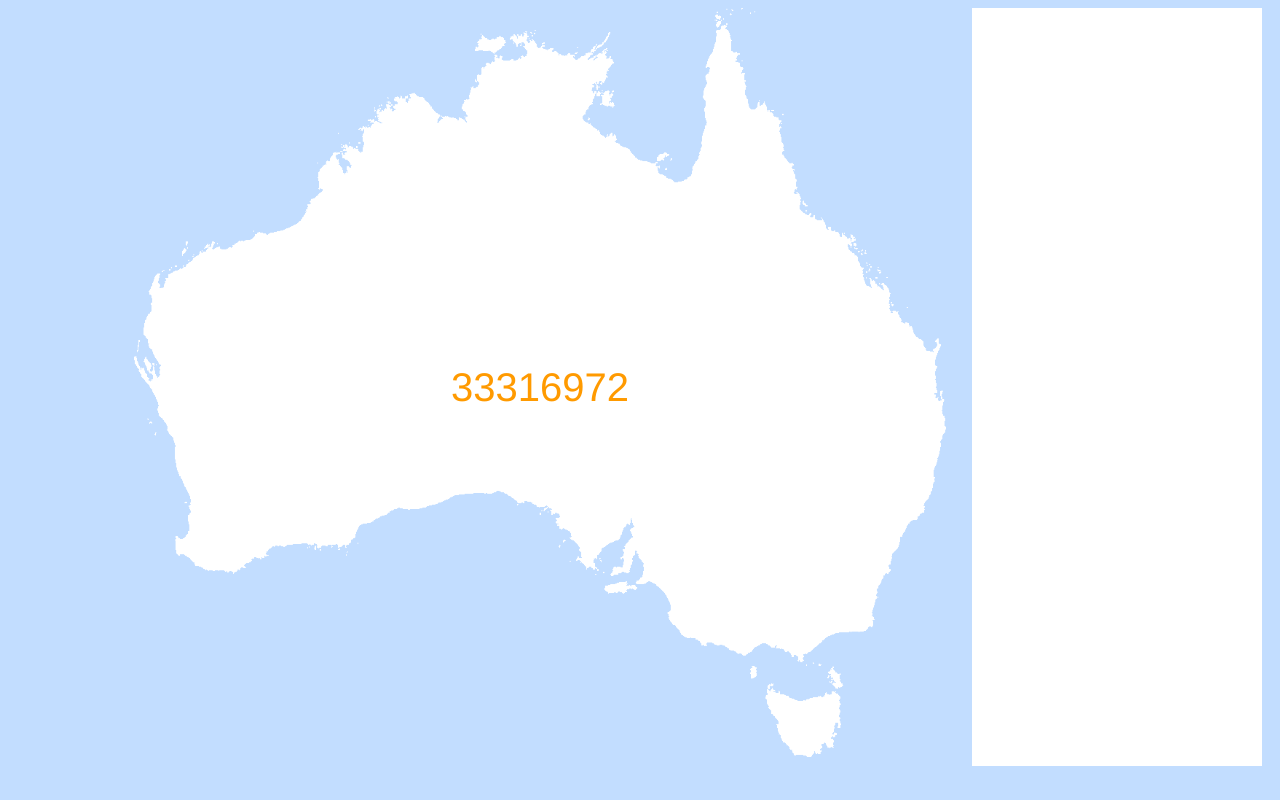
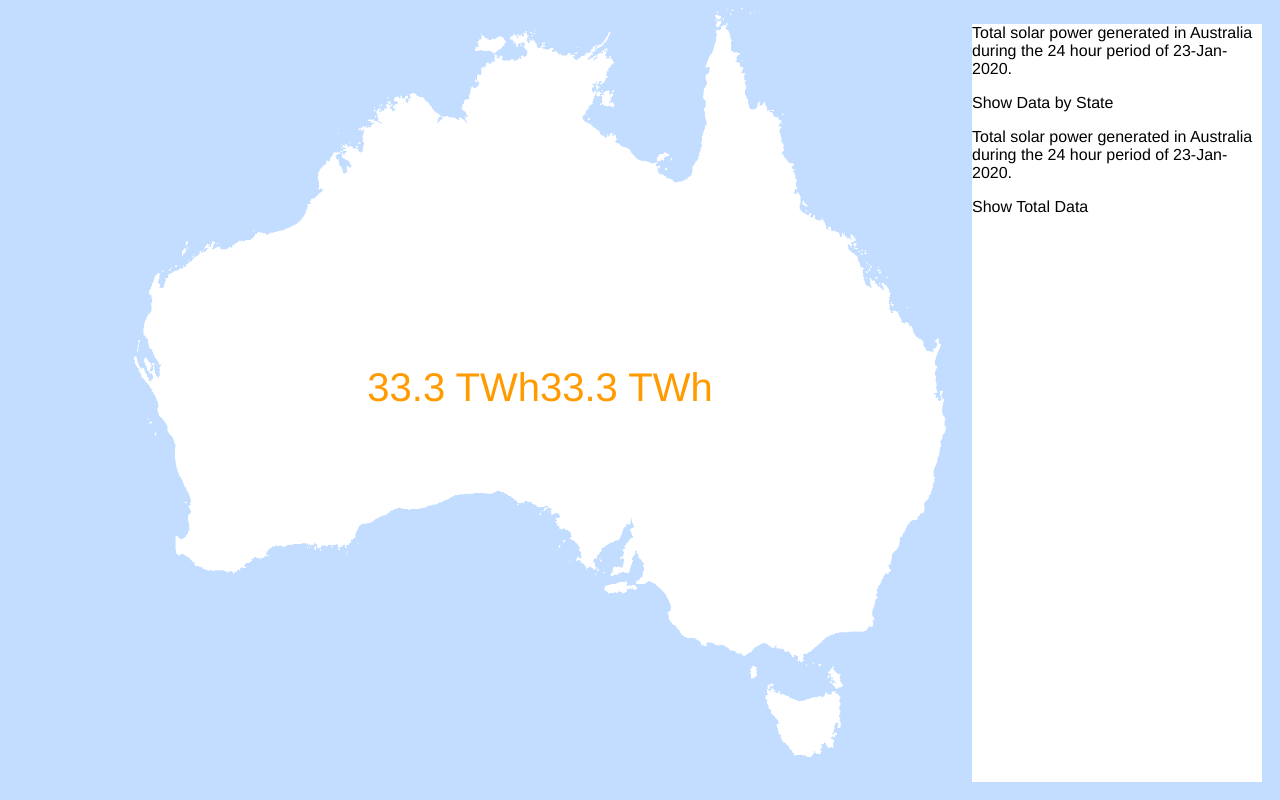
Before and after one commit to jnmaloney/OpenSolarClient, a plain HTML site: page index.html in a window 1280 px wide. Drawn offline with nearby package versions, Linux system fonts and the light colour scheme.

Commit message:
Add files via upload

```diff
--- a/index.html
+++ b/index.html
@@ -1,4 +1,5 @@
 <!DOCTYPE html>
+<meta charset="utf-8">
 <html lang="en" >
 <head>
   <style>
@@ -55,7 +56,7 @@
   </div>
   <!-- Column 2 -->
   <div>
-    <div class="container">
+    <div class="container" id="total">
      <img src="aust-l.png" />
      <!-- <div class="centered">33.3 million kWh</div> -->
      <div class="centered" id="total_power"></div>
@@ -64,37 +65,119 @@
       <div class="auto-resize-square">
       </div>
     </div> -->
+    <div class="container" id="state">
+      <canvas id="myChart"></canvas>
+    </div>
   </div>
   <!-- Column 3 -->
   <div>
-    <canvas class="rightpanel"></canvas>
+    <!-- <canvas class="rightpanel"></canvas> -->
+    <div class="rightpanel">
+      <div>
+        <p>Total solar power generated in Australia during the 24 hour period of 23-Jan-2020.</p>
+        <p><a onclick="show_state()">Show Data by State</a></p>
+      </div>
+      <div>
+        <p>Total solar power generated in Australia during the 24 hour period of 23-Jan-2020.</p>
+        <p><a onclick="show_total()">Show Total Data</a></p>
       </div>
     </div>
+  </div>
+</div>
+<script src="https://cdn.jsdelivr.net/npm/chart.js@2.8.0"></script>
 <script>
+var show_state = function(power) {
+  document.getElementById('state').style.display = 'block';
+  document.getElementById('total').style.display = 'none';
+};
 
+var show_total = function(power) {
+  document.getElementById('state').style.display = 'none';
+  document.getElementById('total').style.display = 'block';
+};
+show_total();
 
+var setTotalPower = function(power) {
+
+  //
+  // Format string and display total daily power in TWh
+  //
+  var power_value = (power*1e-6).toLocaleString(
+    undefined, // leave undefined to use the browser's locale,
+               // or use a string like 'en-US' to override it.
+    { maximumFractionDigits: 1 ,
+      minimumFractionDigits: 1 }
+  );
+  power_value += " TWh"
+
+  var text = document.createTextNode(power_value);
+  var paragraph = document.getElementById("total_power");
+  paragraph.appendChild(text);
+};
+
+var g_data = [];
+var setStatePower = function(power) {
+
+  g_data = power.split("\n");
+
+  createChart();
+};
+
+var createChart = function(power) {
+
+  //
+  // Chart
+  //
+  var ctx = document.getElementById('myChart').getContext('2d');
+  var chart = new Chart(ctx, {
+      // The type of chart we want to create
+      type: 'bar',
+
+      // The data for our dataset
+      data: {
+          labels: ['ACT', 'NSW', 'QLD', 'NT', 'SA', 'TAS', 'VIC', 'WA'],
+          datasets: [{
+              label: '',
+              backgroundColor: 'rgb(255, 99, 132)',
+              borderColor: 'rgb(255, 99, 132)',
+              //data: [0.440, 11.24, 8.523, .18, 4.7, .2, 6.65, 1.27] // Daily state data
+              data: g_data
+          }]
+      },
+
+      // Configuration options go here
+      options: {
+        legend: {
+          display: false,
+        },
+        title: {
+          display: true,
+          text: 'Daily solar power contribution (TWh) by state on 23-Jan-2020'
+        }
+      }
+  });
+};
+
+    var loadTextFile = function(filename, callback) {
     var xhr = new XMLHttpRequest();
-  xhr.open('GET', 'data_total.txt', true);
+    xhr.open('GET', filename, true);
     xhr.responseType = 'blob';
 
     xhr.onload = function(e) {
       if (this.status == 200) {
-      // Note: .response instead of .responseText
         var blob = new Blob([this.response], {type: 'text/plain'});
-
         var fileReader = new FileReader();
         fileReader.readAsText(blob);
         fileReader.onload = function(event) {
-        let arrayBuffer = fileReader.result;
-        var text = document.createTextNode(arrayBuffer);
-        var paragraph = document.getElementById("total_power");
-        paragraph.appendChild(text);
+          callback(fileReader.result);
         };
-
       }
     };
-
     xhr.send();
+  };
+  loadTextFile('data_total.txt', setTotalPower);
+  loadTextFile('data_state.txt', setStatePower);
+  setTotalPower(33316972);
 
 </script>
 </body>
```
Also changed, not shown: data_state.txt (added). Lines whose indentation alone changed are shown as unchanged.
